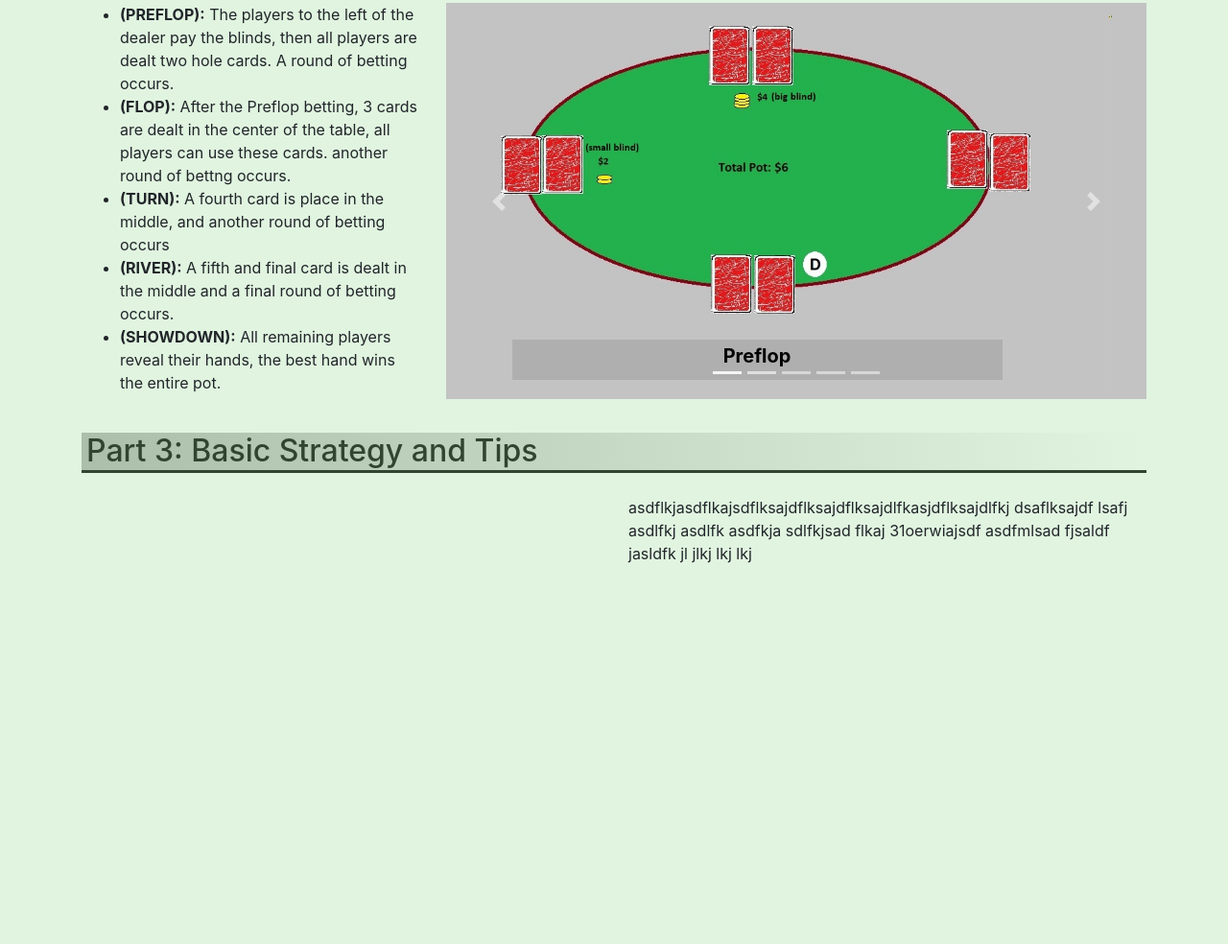
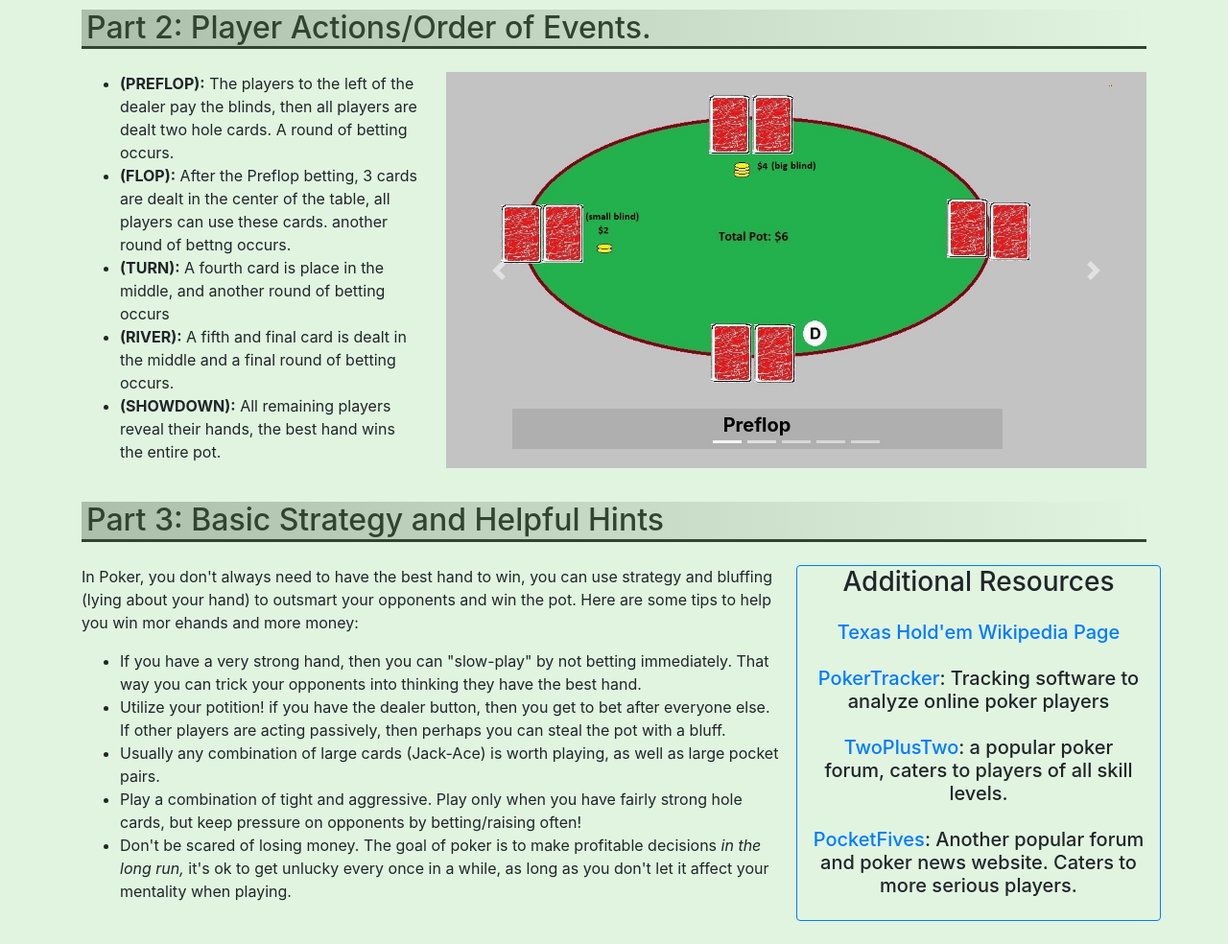
Before and after one commit to Jhall9URI/CSC271FinalProject, a plain HTML site: page basics.html in a window 1280 px wide. Shown: the part 944-1928 px from the top of the page at 96% size. Before the commit the page ends 1549 px from the top, so only its background shows below. Drawn offline with Linux system fonts and the light colour scheme.

Commit message:
repositioned elements in basic.html, added strategy section

```diff
--- a/basics.html
+++ b/basics.html
@@ -47,20 +47,17 @@
     <!-- slideshow for example hand -->
     <div class="container">
         <h1 class="text-center my-4">The Basics</h1>
-        <p>Before you begin playing poker, you need to understand the rules and the terminology. Refer to the following
-            sections:
-        </p>
-        <h2 class="section-header mb-4">Part 1: Objectives/Rules</h2>
-        <div class="row">
-            <div class="col-lg-6">
         <p>In Poker, your goal is to have the best 5-card hand as possible. Here, we are focusing on the most
             popular form of poker, Texas Hold'em.
             In Texas Hold'em, each player gets dealt two cards face-down, and there are also 5 "community cards"
             in the middle of the table that every player can use.
             After Several rounds of betting, all of the remaining players reveal their hand, and the best hand
-                    wins.
-                </p>
-                <p class="font-weight-bold">Hand Rankings:</p>
+            wins. If there is only one player left in the hand at any time, that player wins the pot, regardless of the
+            strength of their hand.
+            <h2 class="section-header mb-4">Part 1: Objectives/Rules</h2>
+            <div class="row">
+                <div class="col-lg-6">
+                    <h4 class="font-weight-bold">Hand Rankings:</h4>
                     <ol>
                         <li><strong>Royal Flush</strong>: (10 J Q K A) of the same suit. the best hand in poker.</li>
                         <li><strong>Straight Flush</strong>: 5 consecutive cards, all of the same suit.</li>
@@ -72,7 +69,8 @@
                         <li><strong>Three of a kind</strong>: 3 cards with the same value.</li>
                         <li><strong>Two Pair</strong>: two seperate pairs of cards.</li>
                         <li><strong>One Pair</strong>: two cards that are the same value.</li>
-                    <li><strong>High Card</strong>: if none of the above, the highest card in your hand matters.</li>
+                        <li><strong>High Card</strong>: if none of the above, the highest card in your hand matters.
+                        </li>
                     </ol>
                 </div>
                 <div class="col-md-6">
@@ -95,7 +93,8 @@
                             occurs</li>
                         <li><strong>(RIVER):</strong> A fifth and final card is dealt in the middle and a final round of
                             betting occurs.</li>
-                    <li><strong>(SHOWDOWN):</strong> All remaining players reveal their hands, the best hand wins the
+                        <li><strong>(SHOWDOWN):</strong> All remaining players reveal their hands, the best hand wins
+                            the
                             entire pot.</li>
                     </ul>
                 </div>
@@ -141,11 +140,13 @@
                             </div>
 
                         </div>
-                    <a class="carousel-control-prev" href="#carouselExampleIndicators" role="button" data-slide="prev">
+                        <a class="carousel-control-prev" href="#carouselExampleIndicators" role="button"
+                            data-slide="prev">
                             <span class="carousel-control-prev-icon" aria-hidden="true"></span>
                             <span class="sr-only">Previous</span>
                         </a>
-                    <a class="carousel-control-next" href="#carouselExampleIndicators" role="button" data-slide="next">
+                        <a class="carousel-control-next" href="#carouselExampleIndicators" role="button"
+                            data-slide="next">
                             <span class="carousel-control-next-icon" aria-hidden="true"></span>
                             <span class="sr-only">Next</span>
                         </a>
@@ -164,15 +165,35 @@
                 PokerTracker/Holdem Manager
                 Poker Stove
          -->
-        <h2 class="section-header my-4">Part 3: Basic Strategy and Tips</h2>
-        <div class="row">
-            <div class="col-md-6">
+            <h2 class="section-header my-4">Part 3: Basic Strategy and Helpful Hints</h2>
+            <div class="row my-4">
+                <div class="col-md-8">
                     <!-- general text information -->
+                    <p>In Poker, you don't always need to have the best hand to win, you can use strategy and bluffing
+                        (lying about your hand) to outsmart your opponents and win the pot. Here are some tips to help
+                        you win mor ehands and more money:</p>
+                        <uL>
+                            <li>If you have a very strong hand, then you can "slow-play" by not betting immediately.
+                                That way you can trick your opponents into thinking they have the best hand. </li>
+                            <li>Utilize your potition! if you have the dealer button, then you get to bet after everyone
+                                else. If other players are acting passively, then perhaps you can steal the pot with a
+                                bluff.</li>
+                            <li>Usually any combination of large cards (Jack-Ace) is worth playing, as well as large
+                                pocket pairs.</li>
+                            <li>Play a combination of tight and aggressive. Play only when you have fairly strong hole
+                                cards, but keep pressure on opponents by betting/raising often!</li>
+                            <li>Don't be scared of losing money. The goal of poker is to make profitable decisions
+                                <em>in the long run,</em> it's ok to get unlucky every once in a while, as long as you
+                                don't let it affect your mentality when playing.</li>
+                        </uL>
+                    </p>
                 </div>
-            <div class="col-md-6 border-2 rounded">
-                <!-- links to various websites for beginning tips and strategy -->
-                <p>asdflkjasdflkajsdflksajdflksajdflksajdlfkasjdflksajdlfkj dsaflksajdf lsafj asdlfkj asdlfk asdfkja
-                    sdlfkjsad flkaj 31oerwiajsdf asdfmlsad fjsaldf jasldfk jl jlkj lkj lkj</p>
+                <div class="col-md-4 border border-primary rounded text-center">
+                    <h3>Additional Resources</h3>
+                    <h5 class="my-4"><a href="https://en.wikipedia.org/wiki/Texas_hold_%27em">Texas Hold'em Wikipedia Page</a></h5>
+                    <h5 class="my-4"><a href="https://www.pokertracker.com/">PokerTracker</a>: Tracking software to analyze online poker players</h5>
+                    <h5 class="my-4"><a href="https://www.twoplustwo.com/">TwoPlusTwo</a>: a popular poker forum, caters to players of all skill levels.</h5>
+                    <h5 class="my-4"><a href="https://www.pocketfives.com/">PocketFives</a>: Another popular forum and poker news website. Caters to more serious players.</h5>
                 </div>
             </div>
     </div>
```
Lines whose indentation alone changed are shown as unchanged.
